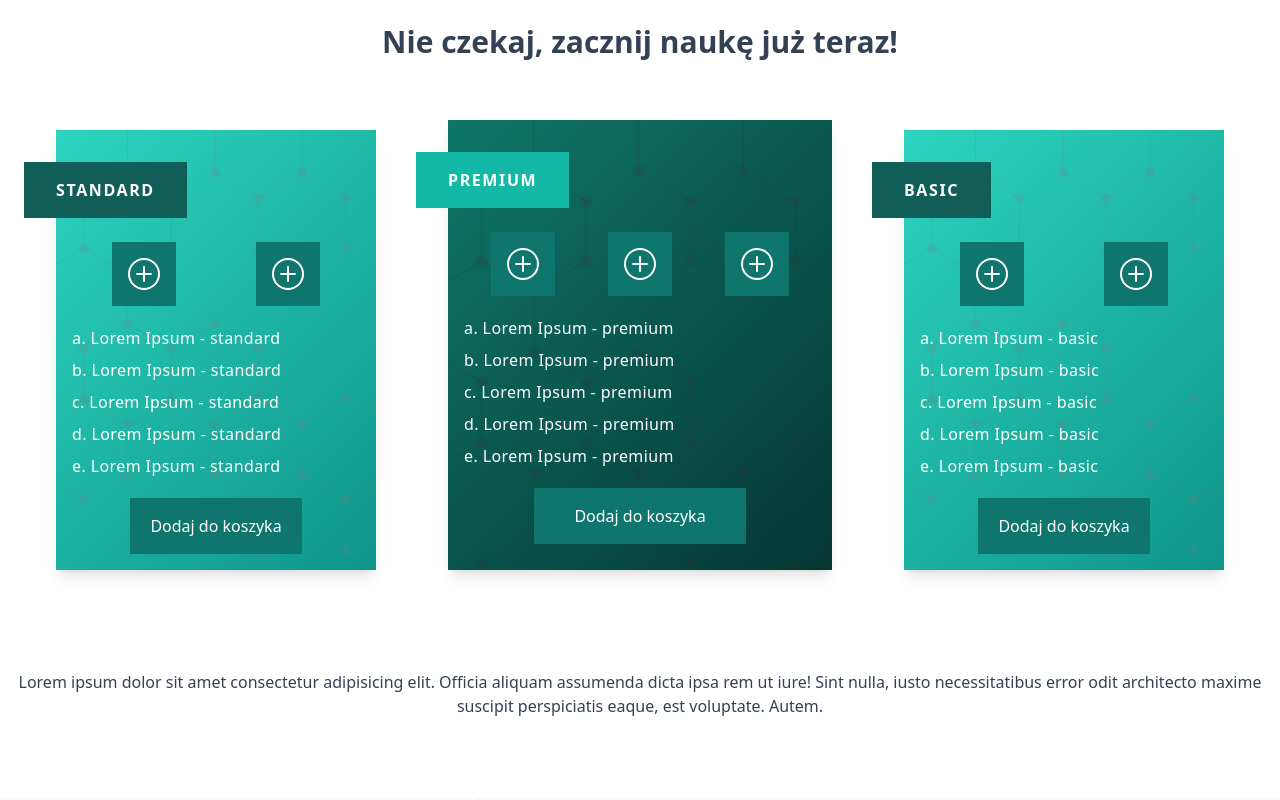
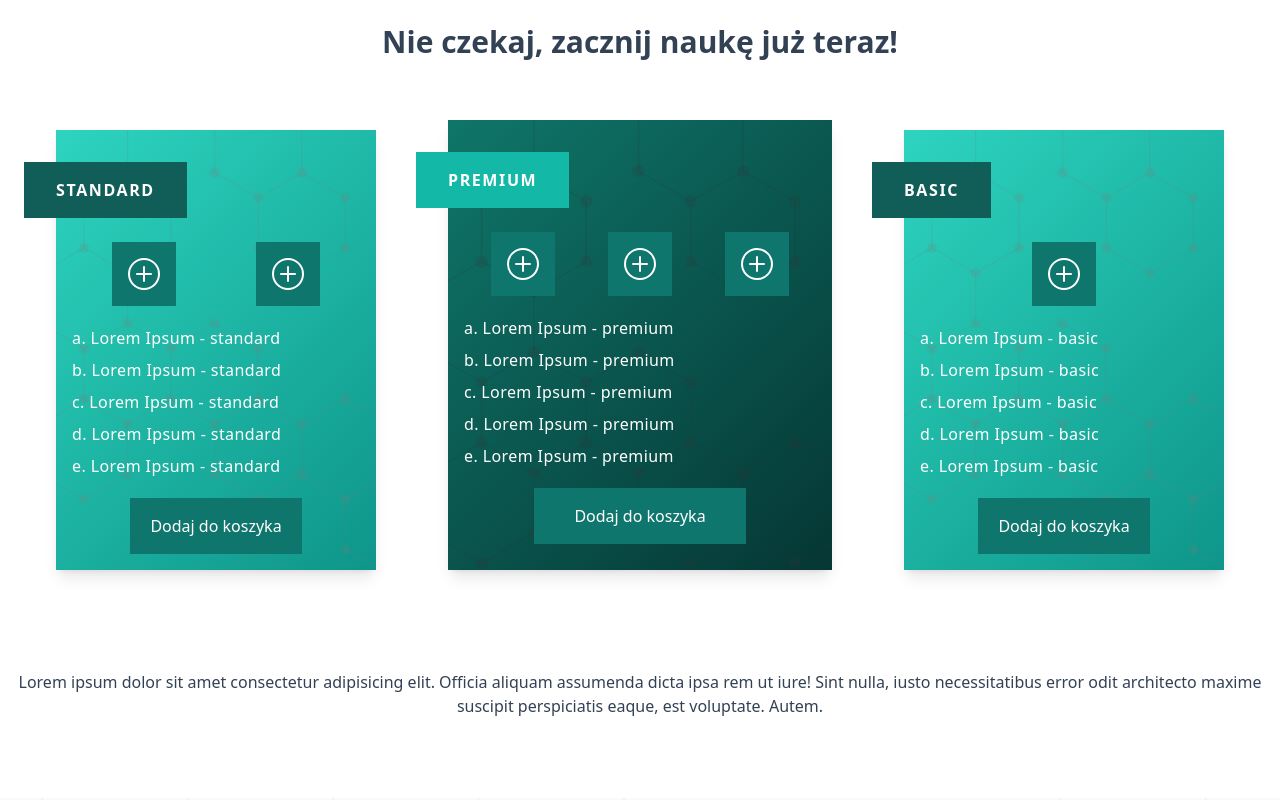
Before and after one commit to 3xen11/FlipIT, a Next.js app: page / in a window 1280 px wide. Shown: the part 3300-4100 px from the top of the page. Built offline with nearby package versions, Linux system fonts and the light colour scheme.

Commit message:
shopping card modal [fix]: fixed problem with crash after oppening modal

```diff
--- a/layout/Shopping.js
+++ b/layout/Shopping.js
@@ -1,4 +1,5 @@
 import SectionHeading from '@/src/components/SectionHeading';
+import ShoppingCardBasic from '@/src/components/ShoppingCardBasic';
 import ShoppingCardNormal from '@/src/components/ShoppingCardNormal';
 import ShoppingCardPremium from '@/src/components/ShoppingCardPremium';
 import ShoppingCardData from '@/data/ShoppingCardData';
@@ -25,7 +26,7 @@ const Shopping = () => {
           {...ShoppingCardData[2]}
           openAvailableTechModal={openAvailableTechModal}
         />
-        <ShoppingCardNormal
+        <ShoppingCardBasic
           key={ShoppingCardData[0].id}
           {...ShoppingCardData[0]}
           openAvailableTechModal={openAvailableTechModal}
--- a/package.json
+++ b/package.json
@@ -19,6 +19,7 @@
     "react-dom": "18.2.0",
     "react-icons": "^4.10.1",
     "react-redux": "^8.1.1",
+    "react-router-dom": "^6.14.2",
     "tailwindcss": "3.3.3"
   }
 }
--- a/pages/application.js
+++ b/pages/application.js
@@ -5,7 +5,7 @@ import Footer from '@/layout/Footer';
 const app = () => {
   return (
     <>
-      <Navigation />;
+      <Navigation />
       <App />
       <Footer />
     </>
--- a/src/components/AvailableTechnologiesModal.js
+++ b/src/components/AvailableTechnologiesModal.js
@@ -2,6 +2,7 @@ import { useDispatch } from 'react-redux';
 import Technologies from '../../data/CategoriesDescriptionData';
 import Image from 'next/image';
 import { useEffect } from 'react';
+import { BrowserRouter as Router, Route, useLocation } from 'react-router-dom';
 
 const AvailableTechnologiesModal = ({ getTechnologyArray }) => {
   const AvailableTechs = Technologies.filter((tech) => tech.available === true);
@@ -9,7 +10,8 @@ const AvailableTechnologiesModal = ({ getTechnologyArray }) => {
 
   useEffect(() => {
     const defaultTechnology = 'JavaScript';
-    dispatch(getTechnologyArray(defaultTechnology));
+    window.location.pathname === '/application' &&
+      dispatch(getTechnologyArray(defaultTechnology));
   }, []);
 
   return (
@@ -33,7 +35,10 @@ const AvailableTechnologiesModal = ({ getTechnologyArray }) => {
                 className={` hover:scale-90 active:scale-100 transition-transform p-4 h-24 w-24 cursor-pointer object-contain shadow-lg
                   ${!available ? 'grayscale bg-gray-300' : 'bg-white'}
                 `}
-                onClick={() => dispatch(getTechnologyArray(technology))}
+                onClick={() =>
+                  window.location.pathname === '/application' &&
+                  dispatch(getTechnologyArray(technology))
+                }
               />
             </div>
           );
--- /dev/null
+++ b/src/components/ShoppingCardBasic.js
@@ -0,0 +1,38 @@
+import { BsPlusCircle } from 'react-icons/bs';
+import { useDispatch } from 'react-redux';
+
+const ShoppingCard = ({
+  id,
+  shoppingPackage,
+  content,
+  openAvailableTechModal,
+}) => {
+  const dispatch = useDispatch();
+  return (
+    <div
+      key={id}
+      className="h-[440px] w-80 my-12 lg:my-0 p-4  flex flex-col items-center relative bg-[url('/svg/pricingCardBackgroundLight.svg')] bg-cover bg-opacity-90 text-white hover:scale-105 transition-all shadow-lg"
+    >
+      <div className="bg-teal-800 h-14 flex justify-center px-8 items-center left-1/2 -translate-x-1/2 xl:translate-x-0  xl:top-8 xl:-left-8  absolute font-bold ">
+        <p className="tracking-widest uppercase">{shoppingPackage}</p>
+      </div>
+      <div className="flex  w-full mt-24 justify-around ">
+        <div
+          className="h-16 w-16 active:scale-95 transition-all cursor-pointer flex items-center justify-center bg-teal-700"
+          onClick={() => dispatch(openAvailableTechModal())}
+        >
+          <BsPlusCircle className="h-8 w-8  " />
+        </div>
+      </div>
+      <ul className="leading-8 mt-4 w-full tracking-wide">
+        {content.map((c, i) => {
+          return <li key={i}>{c}</li>;
+        })}
+      </ul>
+      <button className="mt-4 py-4 w-3/5 bg-teal-700 active:scale-95 transition-all hover:bg-white hover:text-teal-700">
+        Dodaj do koszyka
+      </button>
+    </div>
+  );
+};
+export default ShoppingCard;
--- a/src/features/cart/cartSlice.js
+++ b/src/features/cart/cartSlice.js
@@ -1,8 +1,7 @@
 import { createSlice } from '@reduxjs/toolkit';
 
 const initialState = {
-  cartItems: [],
-  amount: 0,
+  cartItems: {},
   total: 0,
 };
 
@@ -10,7 +9,9 @@ const cartSlice = createSlice({
   name: 'cart',
   initialState,
 
-  //   reducers: {},
+  reducers: {},
 });
 
+export const {} = cartSlice.actions;
+
 export default cartSlice.reducer;
```
Also changed, not shown: 1 other file (tests, documents, lock files or other folders).
